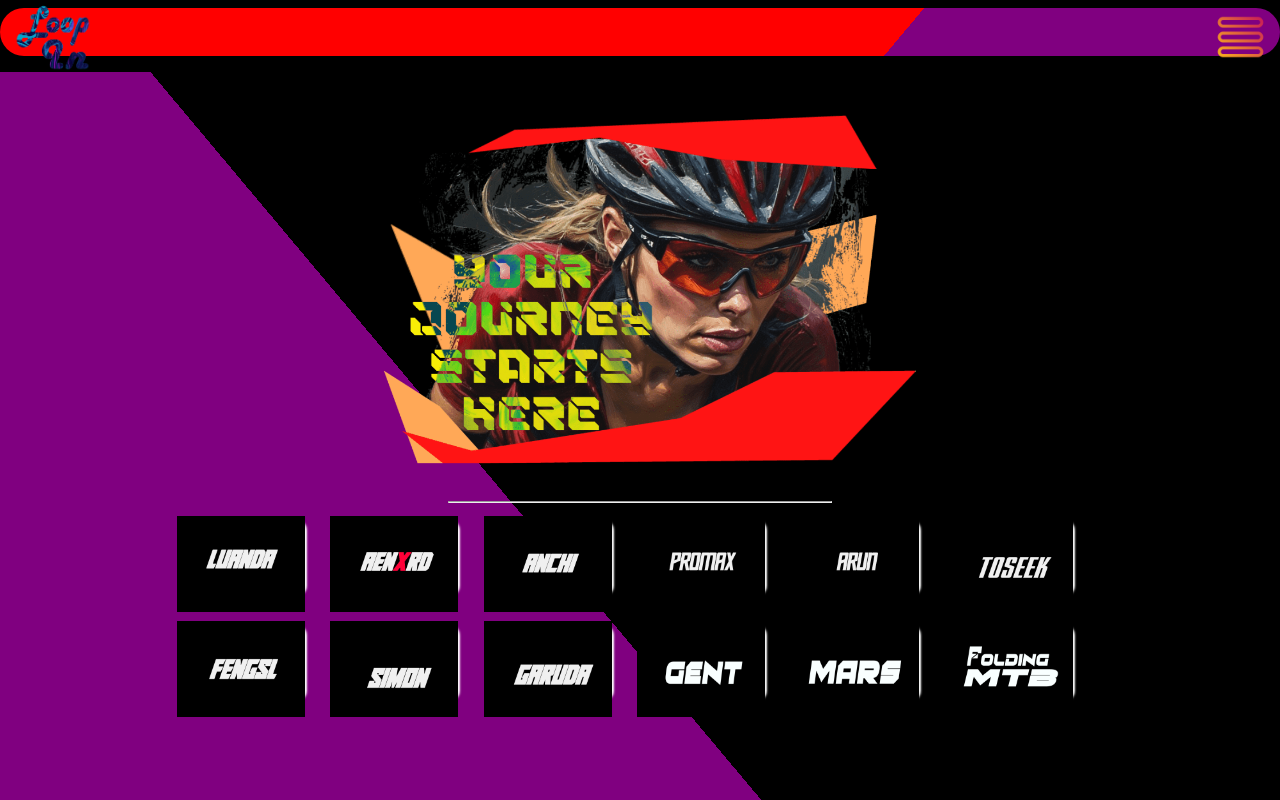
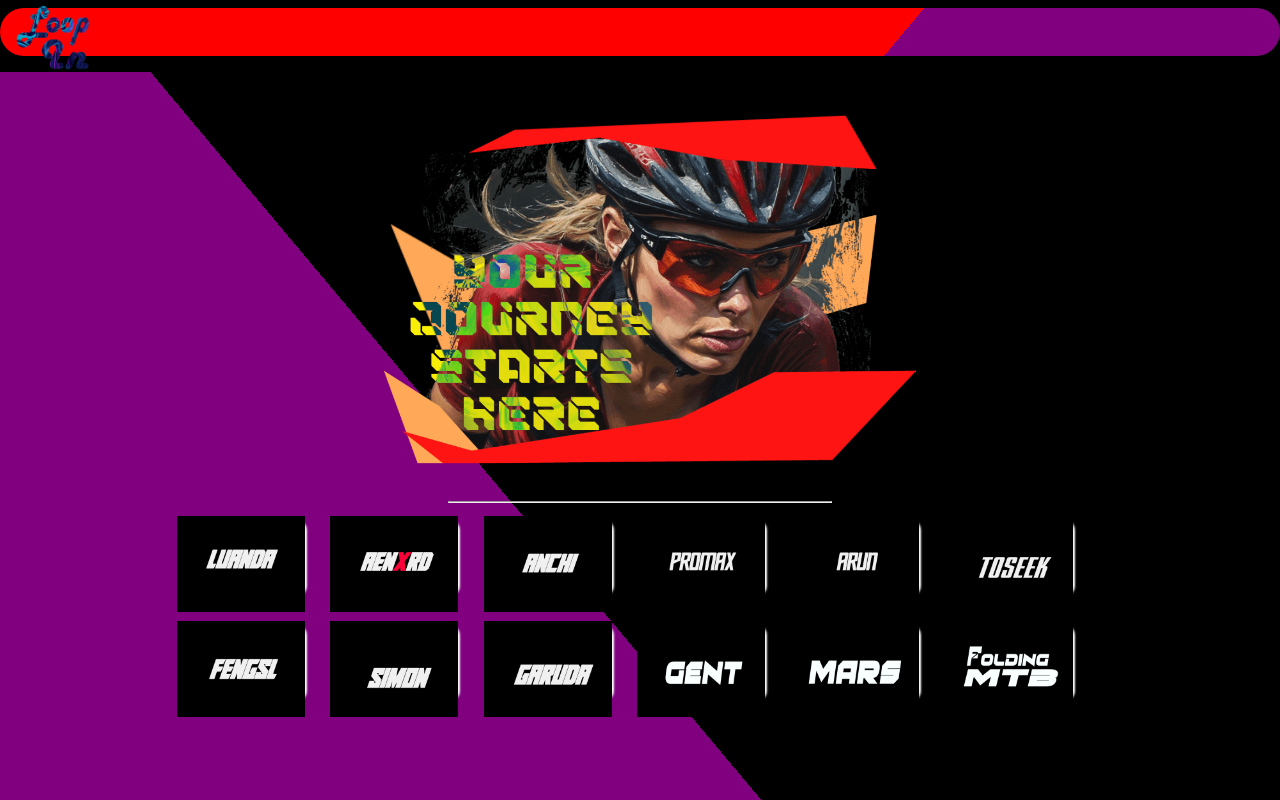
Before and after one commit to Dev-rudy/Loop_In2, a plain HTML site: page index.html in a window 1280 px wide. Shown: the top 800 px of the page. Drawn offline with Linux system fonts and the light colour scheme.

Commit message:
Add files via upload

```diff
--- a/index.html
+++ b/index.html
@@ -13,7 +13,7 @@
 	   <img src="logo.png" class="logo-image">
 	 </div>
 	 </a>
-	 <div  class="burger-menu">
+	 <div  class="burger-menu" style="display:none;"> <!--currently remnoved the burgermenu--!>
 	   <img src="bmenu.png" class="bmenu-image">
 	 </div>
 	 <div class="menu-block">
```
